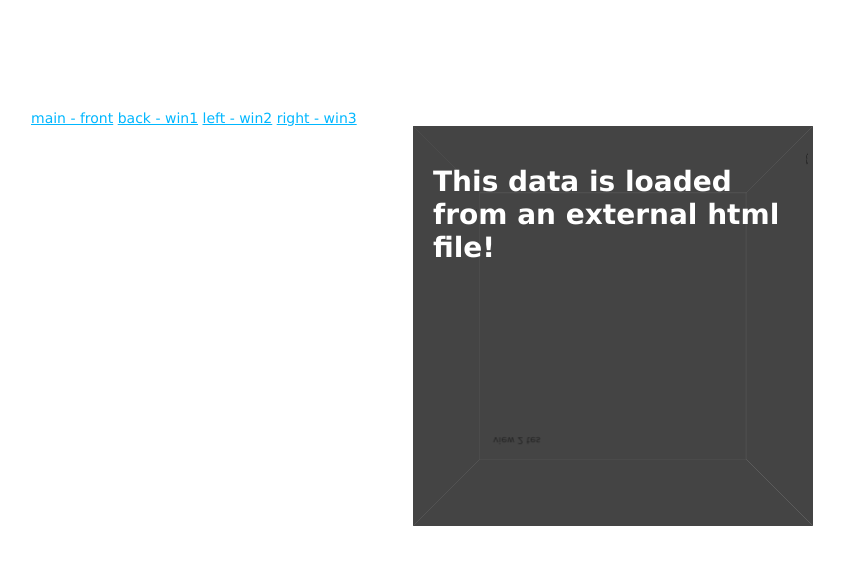
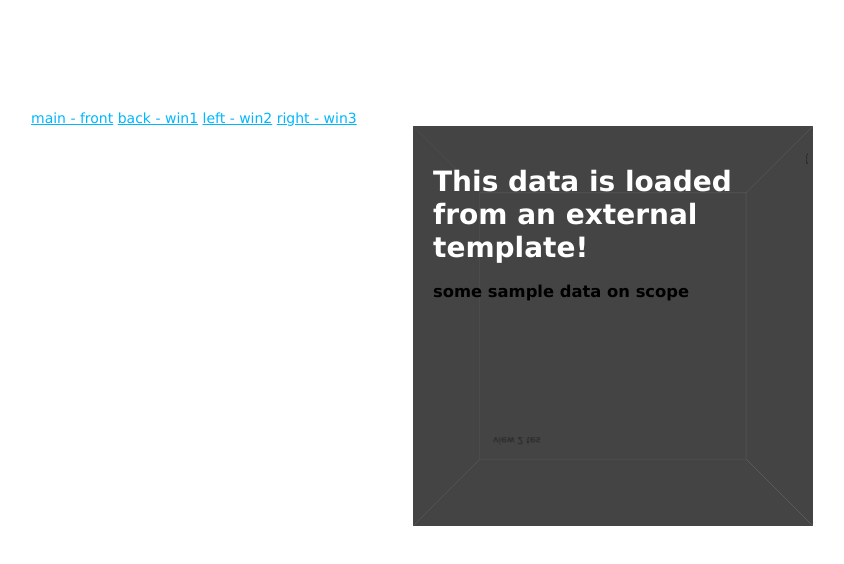
Before and after one commit to mattwarren1234/AngularCube, a website: page public/index.html in a window 1280 px wide. Shown: the whole page, without its empty margins (27-871 px from the left). Drawn offline with nearby package versions, Linux system fonts and the light colour scheme; some packages are replaced by stand-ins of ours.

Commit message:
made jshint style changes

```diff
--- a/public/TestController/TestController.js
+++ b/public/TestController/TestController.js
@@ -1,6 +1,5 @@
 angular.module('TestCtrl', [])
-.controller('TestCtrl', function($scope, $rootScope){
+.controller('TestCtrl', function($scope){
   'use strict';
-
   $scope.someProp = 'some sample data on scope';
 });
--- a/public/TestController/testPage.html
+++ b/public/TestController/testPage.html
@@ -1,6 +1,11 @@
-<!-- <div ng-controller="TestCtrl"> -->
+<div ng-controller="TestCtrl">
 <h1>
-This data is loaded from an external html file!
+This data is loaded from an external template!
+
+</h1>
+<h3>
 {{someProp}}
-</h1>
-<!-- </div> -->
+
+</h3>
+
+</div>
--- a/public/approutes.js
+++ b/public/approutes.js
@@ -1,5 +1,6 @@
 angular.module('routes', ['ui.router'])
   .config(['$stateProvider', '$urlRouterProvider', function($stateProvider, $urlRouterProvider) {
+    'use strict';
     $urlRouterProvider.otherwise('/');
 
     $stateProvider
```
